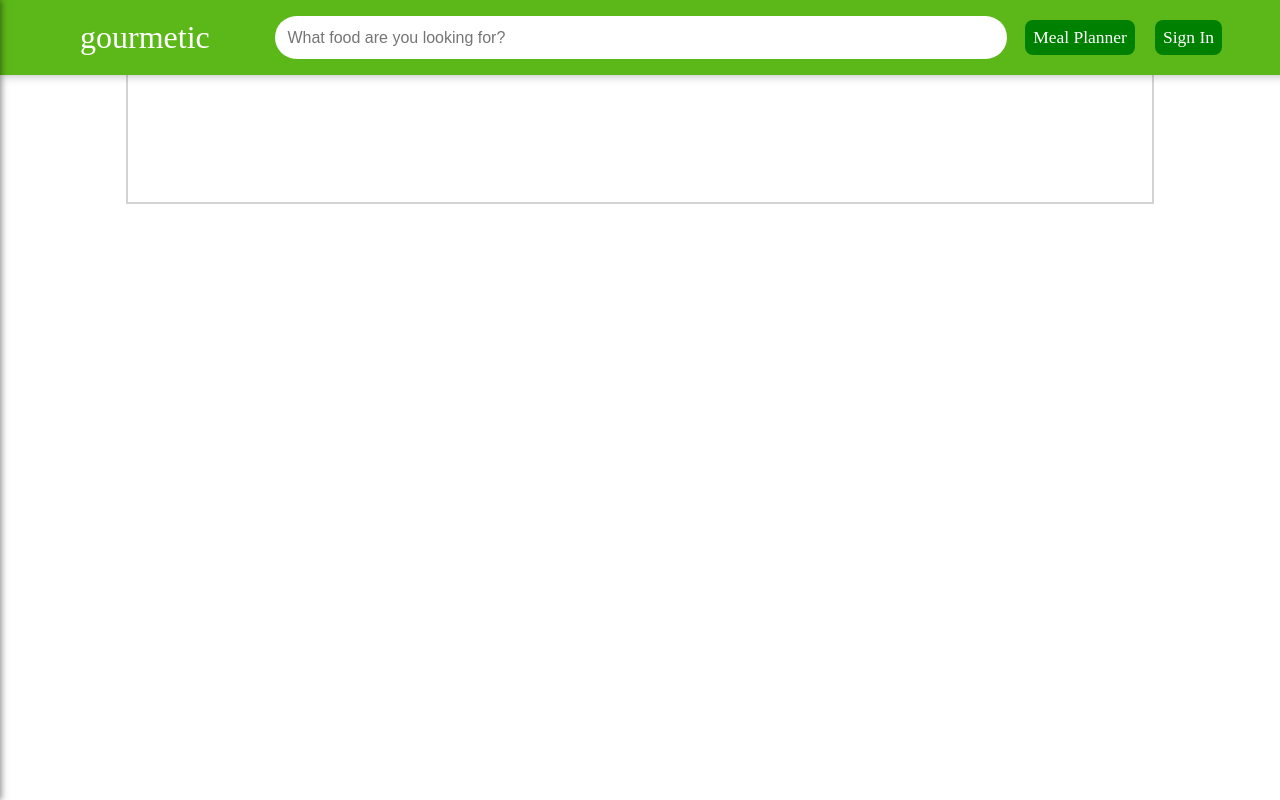
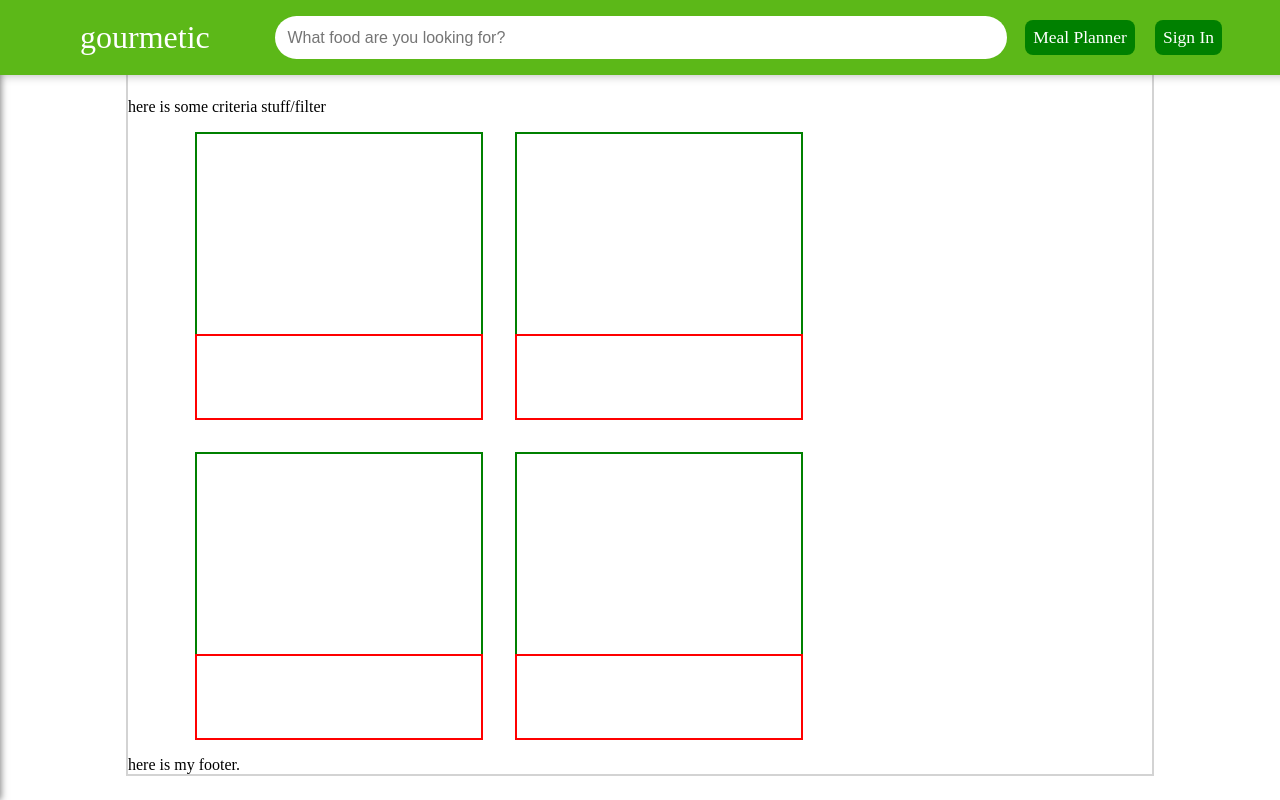
Before and after one commit to nainarazz/gourmetic, a Next.js app: page / in a window 1280 px wide. Built offline with nearby package versions, Linux system fonts and the light colour scheme.

Commit message:
created recipe card component

```diff
--- a/src/layout/components/header/styles.tsx
+++ b/src/layout/components/header/styles.tsx
@@ -6,6 +6,7 @@ interface HeaderStyleProps {
 
 export const Container = styled.div`
 	position: fixed;
+	z-index: 400;
 	background-color: #5cb818;
 	width: 100%;
 	padding: 1rem;
--- /dev/null
+++ b/src/layout/components/main/main.tsx
@@ -0,0 +1,4 @@
+import React from 'react';
+import { Main } from './styles';
+
+export const MainContainer: React.SFC = props => <Main>{props.children}</Main>;
--- /dev/null
+++ b/src/layout/components/main/styles.tsx
@@ -0,0 +1,8 @@
+import styled from 'styled-components';
+
+export const Main = styled.div`
+	margin: auto;
+	border: 2px solid lightgrey;
+	width: 80%;
+	padding-top: 6rem;
+`;
--- a/src/layout/containers/app-layout/app-layout.tsx
+++ b/src/layout/containers/app-layout/app-layout.tsx
@@ -1,7 +1,8 @@
-import React, { FunctionComponent, useState } from 'react';
+import React, { useState } from 'react';
 import { Backdrop } from '../../../shared/components/backdrop/backdrop';
 import { createGlobalStyle } from 'styled-components';
 import { Header } from '../../components/header/header';
+import { MainContainer } from '../../components/main/main';
 import { SideDrawer } from '../../components/side-drawer/side-drawer';
 
 const GlobalStyle = createGlobalStyle`
@@ -10,7 +11,7 @@ const GlobalStyle = createGlobalStyle`
     }
 `;
 
-export const AppLayout: FunctionComponent = props => {
+export const AppLayout: React.SFC = props => {
 	const [sideDrawerIsOpen, setSideDrawerIsOpen] = useState(false);
 	let backdrop: JSX.Element | null = null;
 
@@ -28,7 +29,7 @@ export const AppLayout: FunctionComponent = props => {
 			/>
 			{backdrop}
 			<SideDrawer isOpen={sideDrawerIsOpen} />
-			{props.children}
+			<MainContainer>{props.children}</MainContainer>
 		</div>
 	);
 };
--- a/src/pages/index.tsx
+++ b/src/pages/index.tsx
@@ -1,4 +1,10 @@
 import React from 'react';
 import { RecipeList } from '../recipe/components/recipe-list/recipe-list';
 
-export default () => <RecipeList />;
+export default () => (
+	<React.Fragment>
+		<div>here is some criteria stuff/filter</div>
+		<RecipeList />
+		<div className="footer">here is my footer.</div>
+	</React.Fragment>
+);
--- /dev/null
+++ b/src/recipe/components/recipe-card/recipe-card.tsx
@@ -0,0 +1,13 @@
+import React from 'react';
+import { CardDescription, ImageWrapper, Photo } from './styles';
+
+export const RecipeCard: React.SFC = () => {
+	return (
+		<React.Fragment>
+			<ImageWrapper>
+				<Photo />
+				<CardDescription />
+			</ImageWrapper>
+		</React.Fragment>
+	);
+};
--- /dev/null
+++ b/src/recipe/components/recipe-card/styles.tsx
@@ -0,0 +1,22 @@
+import styled from 'styled-components';
+
+export const ImageWrapper = styled.div`
+	width: 18rem;
+	position: relative;
+	margin: 1rem 1rem 1rem;
+`;
+
+export const Photo = styled.div`
+	border: 2px solid green;
+	box-sizing: border-box;
+	height: 18rem;
+`;
+
+export const CardDescription = styled.div`
+	height: 30%;
+	border: 2px solid red;
+	position: absolute;
+	bottom: 0;
+	width: 100%;
+	box-sizing: border-box;
+`;
--- a/src/recipe/components/recipe-list/recipe-list.tsx
+++ b/src/recipe/components/recipe-list/recipe-list.tsx
@@ -1,4 +1,12 @@
 import React from 'react';
 import { Container } from './styles';
+import { RecipeCard } from '../recipe-card/recipe-card';
 
-export const RecipeList = () => <Container />;
+export const RecipeList = () => (
+	<Container>
+		<RecipeCard />
+		<RecipeCard />
+		<RecipeCard />
+		<RecipeCard />
+	</Container>
+);
--- a/src/recipe/components/recipe-list/styles.tsx
+++ b/src/recipe/components/recipe-list/styles.tsx
@@ -1,8 +1,8 @@
 import styled from 'styled-components';
 
 export const Container = styled.div`
-	margin: auto;
-	border: 2px solid lightgrey;
-	width: 80%;
-	height: 200px;
+	display: flex;
+	flex-wrap: wrap;
+	width: 90%;
+	margin: 0 auto;
 `;
```
